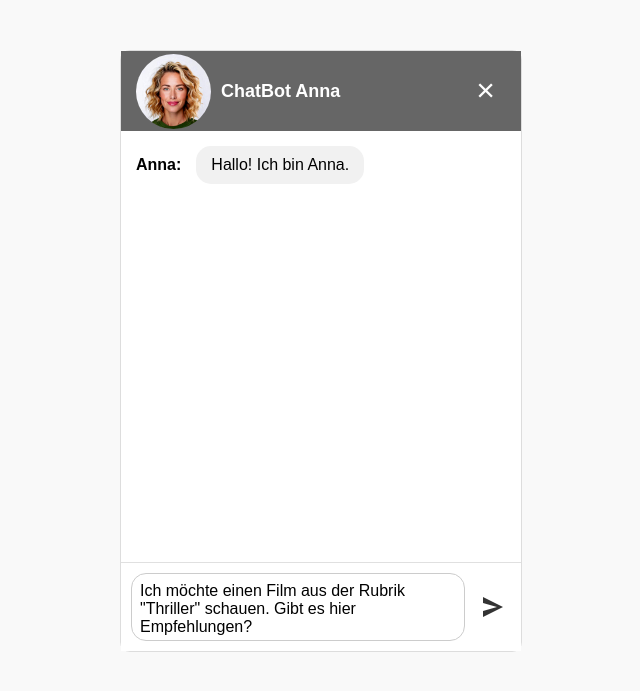
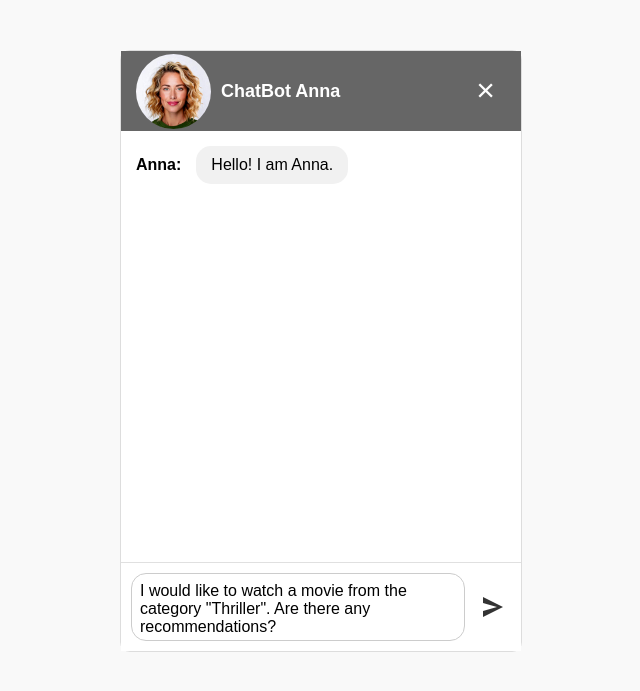
Before and after one commit to hgrowie/chatbot-flask, a Flask app: page / in a window 1280 px wide. Shown: the top 691 px of the page, without its empty margins (319-959 px from the left). Run offline with Flask 3, Linux system fonts and the light colour scheme.

Commit message:
index1.html

```diff
--- a/templates/index1.html
+++ b/templates/index1.html
@@ -211,12 +211,12 @@
             const messagesContainer = document.querySelector('.chat-messages');
             const inputField = document.querySelector('.input-field');
             const sendButton = document.querySelector('.send-button');
-            const startText = "Ich möchte einen Film aus der Rubrik \"Thriller\" schauen. Gibt es hier Empfehlungen?";
+            const startText = "I would like to watch a movie from the category \"Thriller\". Are there any recommendations?";
 
             inputField.value = startText;
 
             // Add a first bot message when the chat opens
-            const initialBotMessage = "Hallo! Ich bin Anna.";
+            const initialBotMessage = "Hello! I am Anna.";
             addBotMessage(initialBotMessage);
 
             function addUserMessage(text) {
@@ -279,7 +279,7 @@
 
                     setTimeout(() => {
                         messagesContainer.removeChild(loadingDots);
-                        addBotMessage("Oh, ich liebe Thriller😋! 'Fight Club' ist einer meiner absoluten Favoriten – die epische Geschichte hat mich tief berührt. Auch 'No Country for Old Men' von Ethan Coan ist witzig und emotional. Beide Filme bieten eine spannende Story, die dich sicher begeistern wird😀!");
+                        addBotMessage("Oh, I love thrillers 😋! 'Fight Club' is ony of my absolute favorites – the epic story touched me deeply. Ethan Coan's 'No Country for Old Men' is also funny and emotional. Both films offer an exciting story that is sure to inspire you😀!");
                     }, 3000);  //Latenzzeit auf 3 Sekunden
                 }
             });
```
